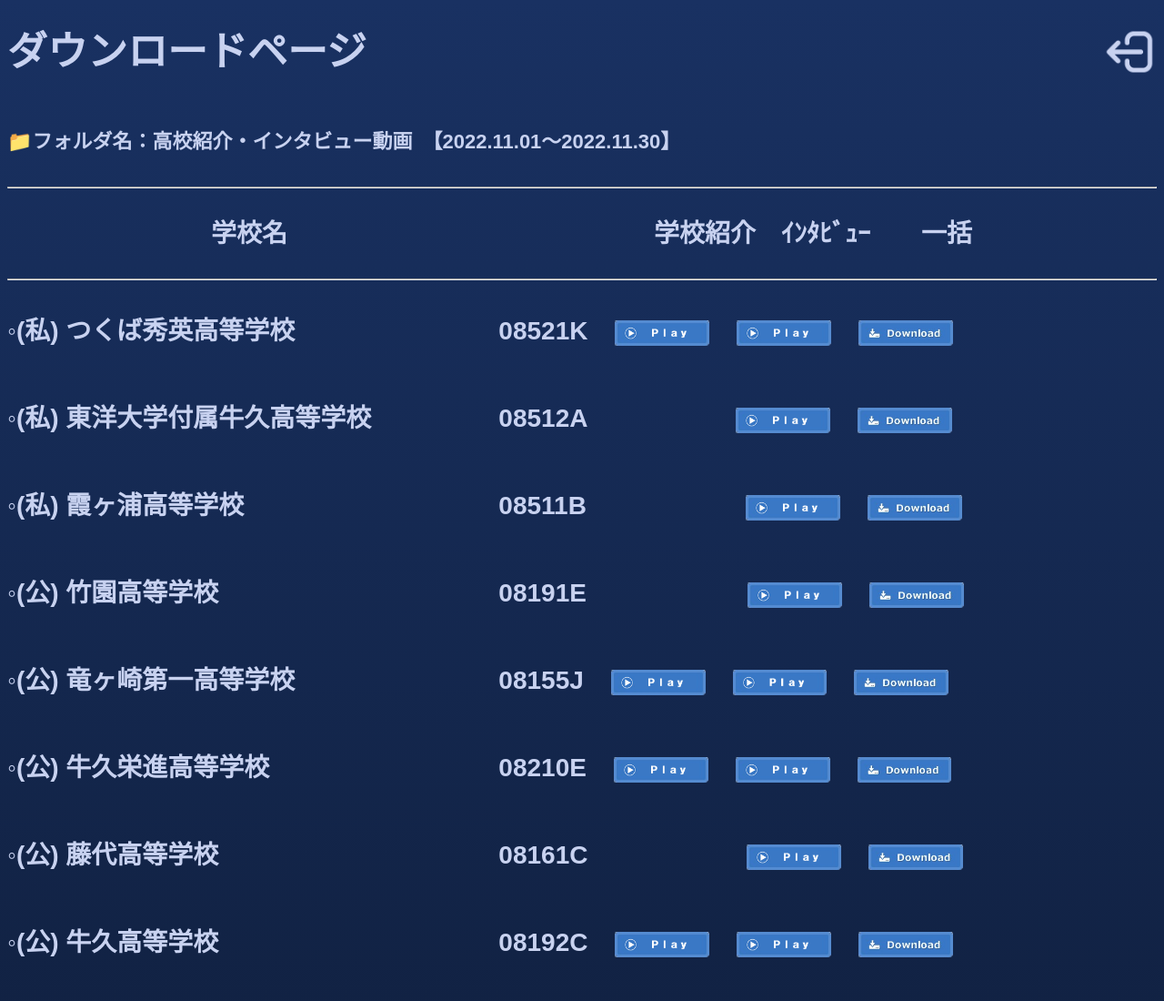
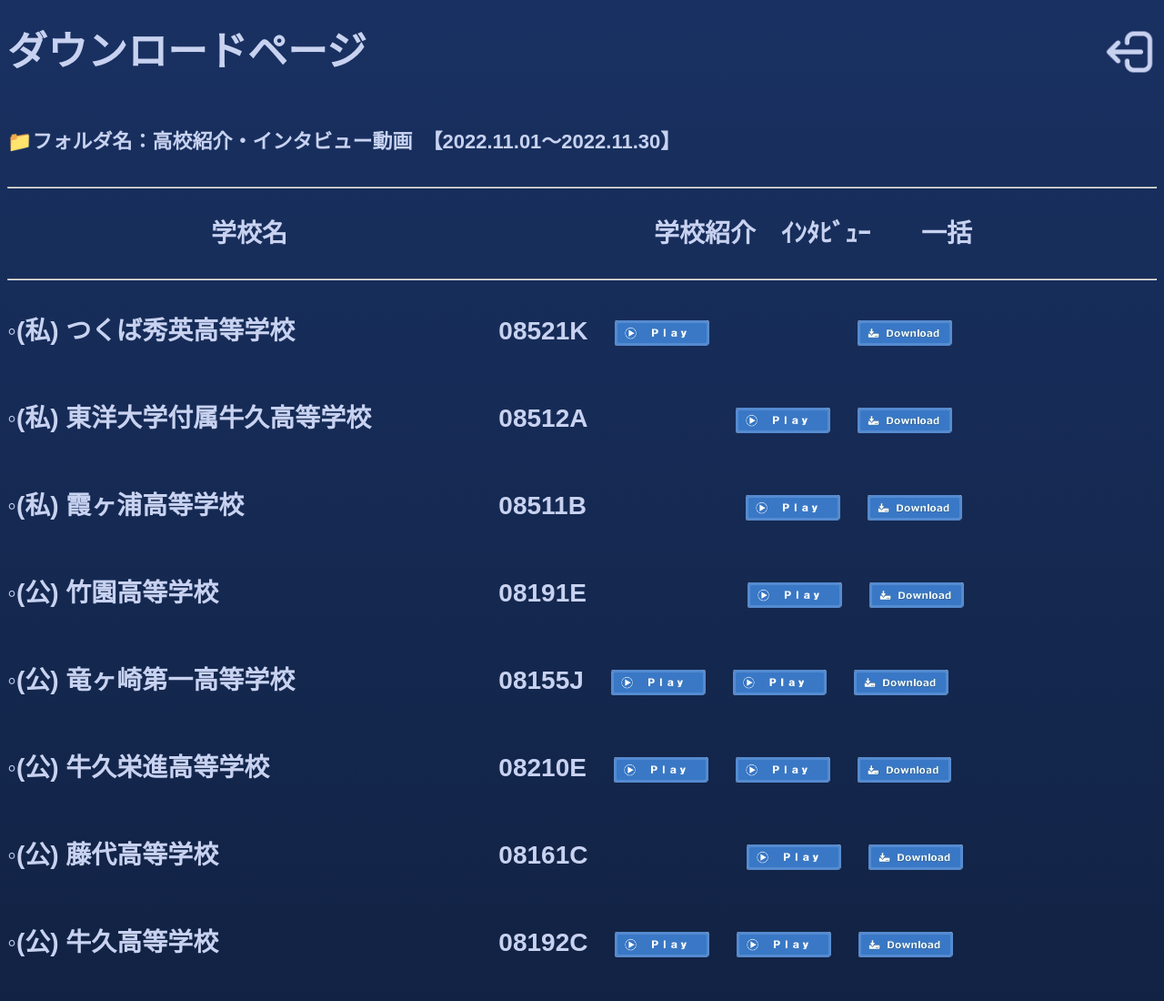
Before and after one commit to s130951-tkb-ed-jp/s130951-tkb-ed-jp.github.io, a plain HTML site: page ef133f3f63f2b196c346d3acbe997c9171b90cb2e95481c26a08ff9d252eb481.html in a window 1280 px wide. Shown: the top 1100 px of the page at 91% size. Drawn offline with Linux system fonts and the light colour scheme.

Commit message:
Update ef133f3f63f2b196c346d3acbe997c9171b90cb2e95481c26a08ff9d252eb481.html

```diff
--- a/ef133f3f63f2b196c346d3acbe997c9171b90cb2e95481c26a08ff9d252eb481.html
+++ b/ef133f3f63f2b196c346d3acbe997c9171b90cb2e95481c26a08ff9d252eb481.html
@@ -24,10 +24,8 @@
         <h3> ◦(私) つくば秀英高等学校　　　　　　　　08521K</h3>
         <a href="https://drive.google.com/uc?id=1xLzKZJ64MNr-LRowkBAoAEI3o-DAoORy" target="_blank">
         <img src="download1.png" style="height: 28px; margin-top: 36px; margin-left: 30px;"></a>
-        <a href="https://drive.google.com/uc?id=1Iop7MbTRGvXMLpWMzHftmwT9rcxXYuRD" target="_blank">
-        <img src="download1.png" style="height: 28px; margin-top: 36px; margin-left: 30px;"></a>
         <a href="https://drive.google.com/uc?id=1cGbVRdqi3q1XSklGaQ8YwHF-pEgd6uAn" target="_blank">
-        <img src="download.png" style="height: 28px; margin-top: 36px; margin-left: 30px;"></a>
+        <img src="download.png" style="height: 28px; margin-top: 36px; margin-left: 163px;"></a>
       </div>
       <div class="koukou">
         <h3> ◦(私) 東洋大学付属牛久高等学校　　　　　08512A</h3>
@@ -160,10 +158,8 @@
         <h3 style="text-align: right;">08521K</h3>
         <a href="https://drive.google.com/uc?id=1xLzKZJ64MNr-LRowkBAoAEI3o-DAoORy" target="_blank">
         <img src="download1.png" style="height: 24px; margin-left: 10px;"></a>
-        <a href="https://drive.google.com/uc?id=1Iop7MbTRGvXMLpWMzHftmwT9rcxXYuRD" target="_blank">
-        <img src="download1.png" style="height: 24px; margin-left: 10px;"></a>
         <a href="https://drive.google.com/uc?id=1cGbVRdqi3q1XSklGaQ8YwHF-pEgd6uAn" target="_blank">
-        <img src="download.png" style="height: 24px; margin-left: 10px;"></a>
+        <img src="download.png" style="height: 24px; margin-left: 113px;"></a>
       </div>
       <div class="koukou">
         <h3> ◦(私) 東洋大学付属牛久高等学校</h3>
```
